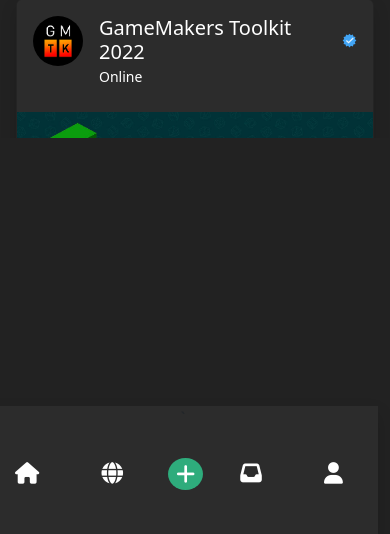
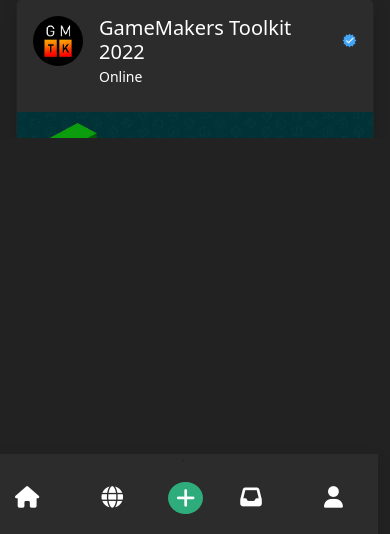
Before and after one commit to Keelan-Matthews/Codify-Project, a PHP site: page /explore.php in a window 390 px wide. Shown: the part 2066-2600 px from the top of the page. Run offline with PHP 8.4, Linux system fonts and the light colour scheme; a user stored in the database is signed in; data comes from the database, SQL or seed files in the repository; some libraries are stand-ins or nearby versions.

Commit message:
made event details responsive

```diff
--- a/templates/event-details.php
+++ b/templates/event-details.php
@@ -6,26 +6,26 @@
     <div class="row lighter-gray rounded p-4 mb-5">
         <div class="col-12 col-md-7">
             <div id="event-image"></div>
-            <div class="d-flex align-items-start justify-content-between mt-4">
+            <div class="d-xl-flex align-items-start justify-content-between mt-4">
                 <div>
                     <h3 class="text-white event-title"></h3>
-                    <div class="d-flex align-items-center">
-                        <h5 class="text-primary">
+                    <div class="d-sm-flex align-items-center">
+                        <h6 class="text-primary">
                             <i class="fas fa-tag pe-2"></i>
                             <span class="event-category"></span>
-                        </h5>
-                        <h5 class="text-primary mx-4">
+                        </h6>
+                        <h6 class="text-primary mx-sm-4">
                             <i class="fas fa-location-pin pe-2"></i>
                             <span class="event-location"></span>
-                        </h5>
-                        <h5 class="text-primary">
+                        </h6>
+                        <h6 class="text-primary">
                             <i class="fas fa-calendar pe-2"></i>
                             <span class="event-date"></span>
-                        </h5>
+                        </h6>
                     </div>
                     <div class="text-white d-flex mt-2 event-tags"></div>
                 </div>
-                <div class="d-flex align-items-center">
+                <div class="d-flex align-items-center mt-3 mt-xl-0">
                     <div class="btn btn-primary btn-lg me-2" id="attend-event">Attend</div>
                     <div class="add-tip">
                         <span class="tooltiptext">add event to a list</span>
@@ -77,7 +77,7 @@
 
         </div>
         <div class="col-12 col-md-5 ps-4">
-            <div class="d-flex align-items-center lighter-gray-2 p-3 rounded row mb-5" id="event-details-user">
+            <div class="d-flex align-items-center lighter-gray-2 p-3 rounded row mb-5 mt-4 mt-md-0" id="event-details-user">
                 <div class="col-2">
                     <img src="" alt="" class="rounded-circle w-100" id="event-user-photo">
                 </div>
--- a/templates/nav.php
+++ b/templates/nav.php
@@ -10,32 +10,32 @@
         </a>
         <div class="w-100">
             <ul class="list-unstyled d-flex flex-md-column justify-content-around navigation align-items-center navigation-list">
-                <li class="fs-4 fw-light my-4 home-link">
+                <li class="fs-4 fw-light my-md-4 home-link">
                     <a href="dashboard.php" class="d-flex align-items-center text-white btn btn-lg fs-4">
                         <i class="fas fa-home pe-2"></i>
                         <span class="navtext-hide">Home</span>
                     </a>
                 </li>
-                <li class="fs-4 fw-light my-4 explore-link">
+                <li class="fs-4 fw-light my-md-4 explore-link">
                     <a href="explore.php" class="d-flex align-items-center text-white btn btn-lg fs-4">
                         <i class="fas fa-globe pe-2"></i>
                         <span class="navtext-hide">Explore</span>
                     </a>
                 </li>
                 <div class="mobile-show" data-bs-toggle="modal" data-bs-target="#createEvent">
-                    <li class="fs-4 fw-light my-4 rounded-circle bg-primary d-flex justify-content-center align-items-center px-2">
+                    <li class="fs-4 fw-light my-md-4 rounded-circle bg-primary d-flex justify-content-center align-items-center px-2">
                         <div class="text-white">
                             <i class="fas fa-plus"></i>
                         </div>
                     </li>
                 </div>
-                <li class="fs-4 fw-light my-4 inbox-link">
+                <li class="fs-4 fw-light my-md-4 inbox-link">
                     <a href="messages.php" class="d-flex align-items-center text-white btn btn-lg fs-4">
                         <i class="fas fa-inbox pe-2"></i>
                         <span class="navtext-hide">Inbox</span>
                     </a>
                 </li>
-                <li class="fs-4 fw-light my-4 profile-link">
+                <li class="fs-4 fw-light my-md-4 profile-link">
                     <a href="profile.php?user_id=<?php echo $_SESSION['user_id'] ?>" class="d-flex align-items-center text-white btn btn-lg fs-4">
                         <i class="fas fa-user pe-2"></i>
                         <span class="navtext-hide">Profile</span>
```
